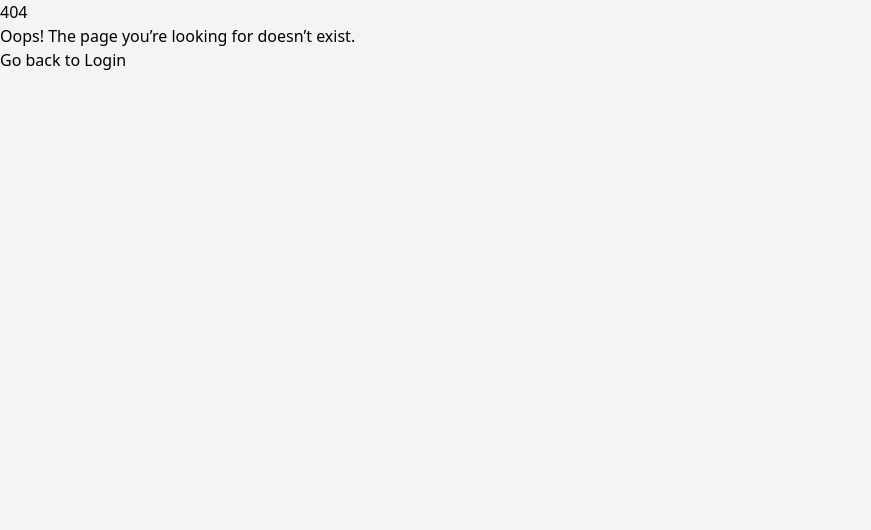
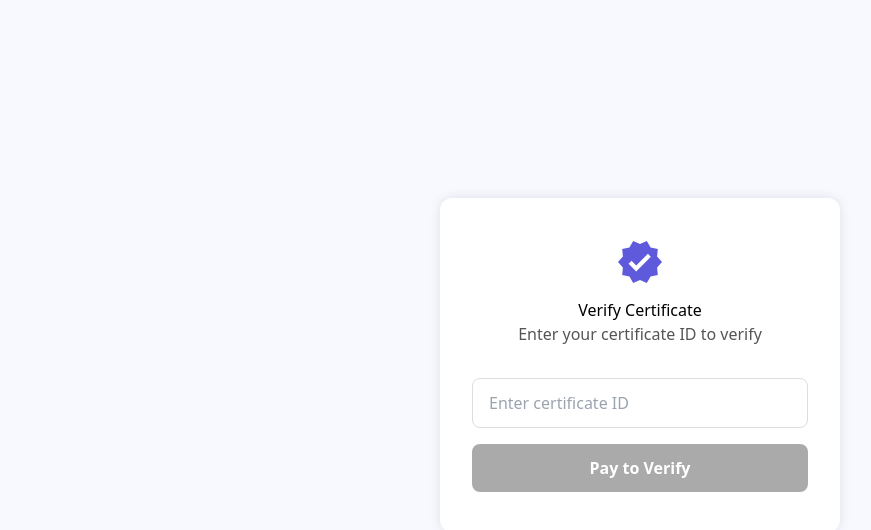
Before and after one commit to dev-Lavi/OriginHash, a React (Vite) app in the folder originhash/: page /verify in a window 1280 px wide. Before the commit this address had no page. Shown: the top 530 px of the page, without its empty margins (0-871 px from the left). Built offline with nearby package versions, Linux system fonts and the light colour scheme.

Commit message:
improved the sidebar little bit

```diff
--- a/originhash/src/App.jsx
+++ b/originhash/src/App.jsx
@@ -17,6 +17,7 @@ import IssueCertificate from "./pages/Issuecert";
 import IssuedCertificates from "./pages/IssuedCertificates";
 import VerifiedCertificates from "./pages/VerifiedCertificates";
 import AllIssuedCertificates from "./pages/allIssuedCertificates";
+import VerifyCertificate from "./pages/VerifyCertificate";
 
 function App() {
   return (
@@ -74,6 +75,7 @@ function App() {
           <Route path="*" element={<NotFound />} />
           <Route path="/superadmin-login" element={<SuperAdminLogin />} />
           <Route path="admin-login/admincredentials" element={<AdminLogin />} />
+          <Route path="/verify" element={<VerifyCertificate />} />
         </Routes>
       </>
     </Router>
--- a/originhash/src/components/Login.jsx
+++ b/originhash/src/components/Login.jsx
@@ -38,17 +38,15 @@ const handleSubmit = async (e) => {
   try {
     setLoading(true);
 
-    const res = await axios.post("https://originhash.onrender.com/api/v1/users/login", payload);
+    const res = await axios.post("http://localhost:4001/api/v1/users/login", payload);
     const { token, user } = res.data;
 
     if (token) {
-      localStorage.setItem("token", token);
-      localStorage.setItem("user", JSON.stringify(user));
       toast.success("Login successful!");
       setWrongAttempts(0);
       setLockoutTime(null);
       setTimeout(() => {
-        navigate("/dashboard");
+        navigate("/verify");
       }, 1000);
     } else {
       setWrongAttempts(prev => {
--- a/originhash/src/pages/Dashboard.jsx
+++ b/originhash/src/pages/Dashboard.jsx
@@ -68,7 +68,7 @@ const Dashboard = () => {
         </div>
         <nav>
           {sidebarItems.map((item, index) => (
-            <a key={index} href="#" className={styles.sidebarItem}>
+            <a key={index} href="/verify" className={styles.sidebarItem}>
               {item.icon}
               <span>{item.label}</span>
             </a>
--- /dev/null
+++ b/originhash/src/pages/VerifyCertificate.css
@@ -0,0 +1,55 @@
+.verify-wrapper {
+  display: flex;
+  justify-content: center;
+  align-items: center;
+  height: calc(100vh - 70px); /* adjust if you have header height */
+  background: #f8f9ff;
+}
+
+.verify-card {
+  background: white;
+  padding: 2.5rem 2rem;
+  border-radius: 12px;
+  box-shadow: 0 0 12px rgba(0, 0, 0, 0.1);
+  text-align: center;
+  width: 400px;
+}
+
+.verify-input {
+  width: 100%;
+  padding: 0.75rem 1rem;
+  margin: 1rem 0;
+  border-radius: 8px;
+  border: 1px solid #ddd;
+  font-size: 1rem;
+}
+
+.verify-button {
+  background-color: #6a5ae0;
+  color: white;
+  padding: 0.75rem 1rem;
+  border: none;
+  width: 100%;
+  border-radius: 8px;
+  font-weight: bold;
+  cursor: pointer;
+  transition: 0.3s ease;
+}
+
+.verify-button:disabled {
+  background-color: #aaa;
+  cursor: not-allowed;
+}
+
+.error-text {
+  color: red;
+  margin-bottom: 0.5rem;
+  font-size: 0.9rem;
+}
+
+.icon-center {
+  display: flex;
+  justify-content: center;
+  align-items: center;
+  margin-bottom: 0.75rem;
+}
--- /dev/null
+++ b/originhash/src/pages/VerifyCertificate.jsx
@@ -0,0 +1,77 @@
+import React, { useState } from "react";
+import axios from "axios";
+import { useNavigate } from "react-router-dom";
+import { MdVerified } from "react-icons/md"; // Replace with your desired SVG if needed
+import "./VerifyCertificate.css"; // optional, or use inline styles
+
+const VerifyCertificate = () => {
+  const [certId, setCertId] = useState("");
+  const [loading, setLoading] = useState(false);
+  const [error, setError] = useState("");
+  const navigate = useNavigate();
+
+  const handleVerify = async () => {
+    setLoading(true);
+    setError("");
+
+    try {
+      const response = await axios.post(
+        "http://localhost:4001/api/v1/cert/verify",
+
+        { uniqueId: certId },
+        {
+          withCredentials: true,
+          headers: {
+            "Content-Type": "application/json",
+            // Cookie will be sent automatically if withCredentials is set to true and token is stored
+          },
+        }
+      );
+
+      const { success, cert, message } = response.data;
+
+      if (success && cert) {
+        // Navigate to payment page, optionally pass cert info
+        navigate("/payment", { state: { cert } });
+      } else {
+        setError("Invalid certificate or verification failed.");
+      }
+    } catch (err) {
+      setError(err.response?.data?.message || "Something went wrong.");
+    } finally {
+      setLoading(false);
+    }
+  };
+
+  return (
+    <div className="verify-wrapper">
+      <div className="verify-card">
+        <div className="icon-center">
+          <MdVerified size={48} color="#5E5ADB" />
+        </div>
+        <h2>Verify Certificate</h2>
+        <p style={{ marginBottom: "1rem", color: "#555" }}>Enter your certificate ID to verify</p>
+
+        <input
+          type="text"
+          placeholder="Enter certificate ID"
+          value={certId}
+          onChange={(e) => setCertId(e.target.value)}
+          className="verify-input"
+        />
+
+        {error && <div className="error-text">{error}</div>}
+
+        <button
+          className="verify-button"
+          onClick={handleVerify}
+          disabled={loading || !certId.trim()}
+        >
+          {loading ? "Verifying..." : "Pay to Verify"}
+        </button>
+      </div>
+    </div>
+  );
+};
+
+export default VerifyCertificate;
```
